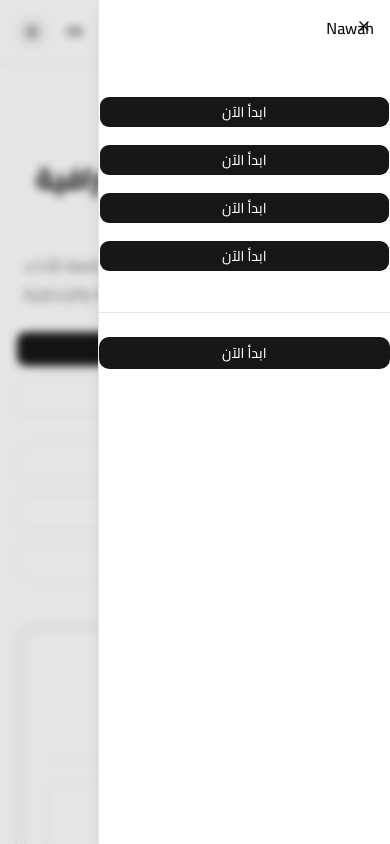
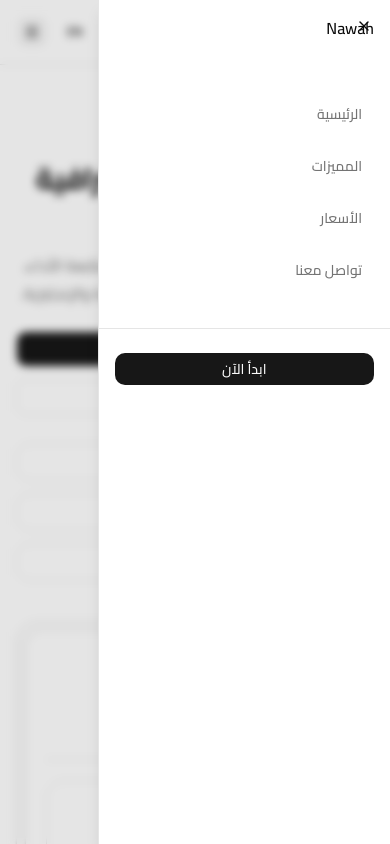
Before and after one commit to AmeenFlow/nawah-saas-dashboard, a Next.js app: page /ar in a window 390 px wide. Both pictures are taken after a click on the button "فتح القائمة". Shown: the top 844 px of the page. Built offline with nearby package versions, Linux system fonts and the light colour scheme.

Commit message:
Improve mobile menu spacing

```diff
--- a/src/components/shared/site-header.tsx
+++ b/src/components/shared/site-header.tsx
@@ -85,20 +85,20 @@ export function SiteHeader({ locale, currentPath }: SiteHeaderProps) {
                                 <SheetTitle>{siteConfig.name}</SheetTitle>
                             </SheetHeader>
 
-                            <nav className="mt-6 flex flex-col gap-4">
+                            <nav className="mt-6 flex flex-col gap-4 px-4">
                                 {mainNavItems.map((item) => (
-                                    <SheetClose asChild>
+                                    <SheetClose key={item.href} asChild>
                                         <Link
-                                            href={`/${locale}`}
-                                            className={cn(buttonVariants({ variant: "default" }), "w-full")}
+                                            href={`/${locale}${item.href}`}
+                                            className="rounded-lg px-3 py-2 text-sm font-medium text-muted-foreground transition-colors hover:bg-muted hover:text-foreground"
                                         >
-                                            {dictionary.site.getStarted}
+                                            {dictionary.navigation[item.labelKey]}
                                         </Link>
                                     </SheetClose>
                                 ))}
                             </nav>
 
-                            <div className="mt-6 border-t pt-6">
+                            <div className="mt-6 border-t px-4 pt-6">
                                 <SheetClose asChild>
                                     <Link
                                         href={`/${locale}`}
```
